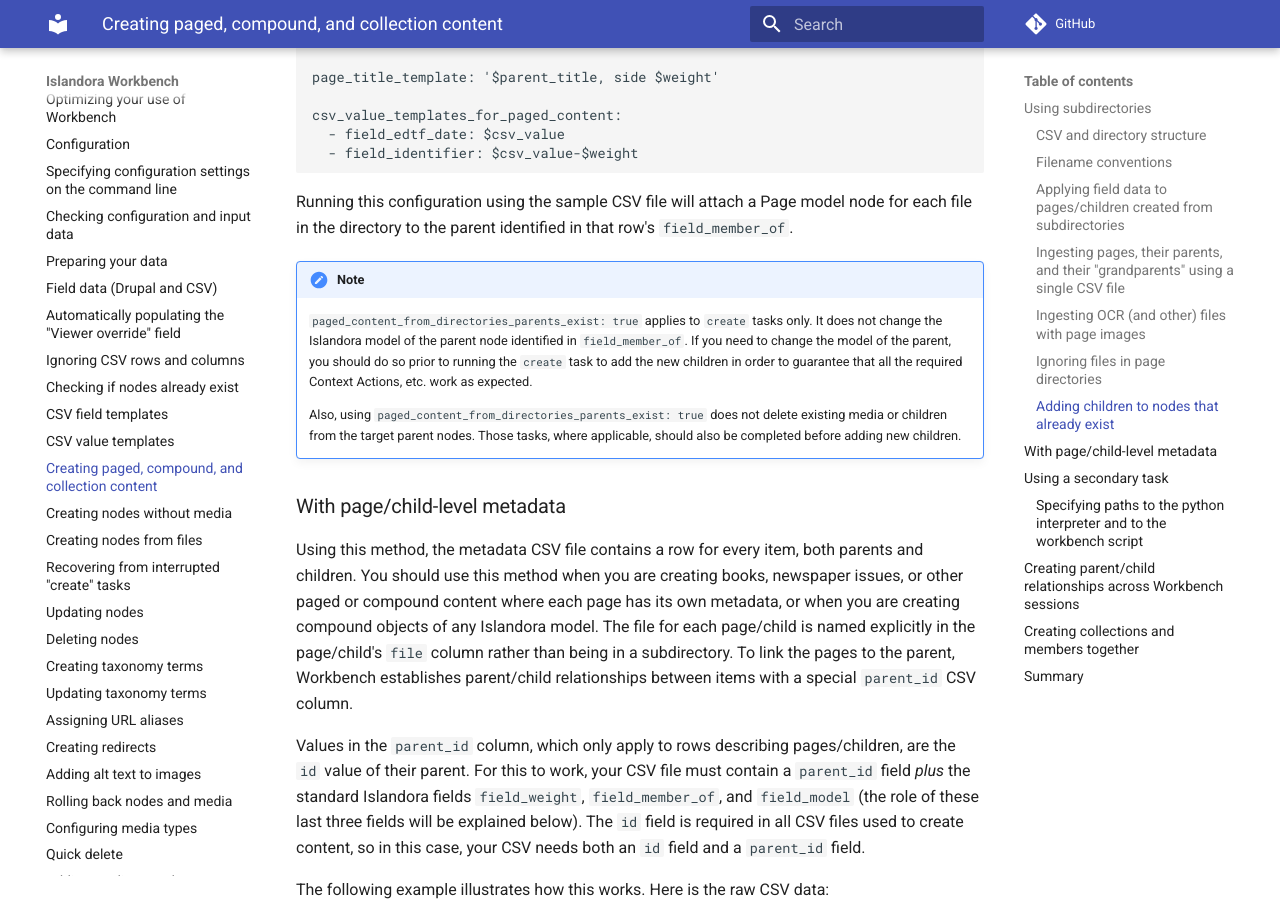
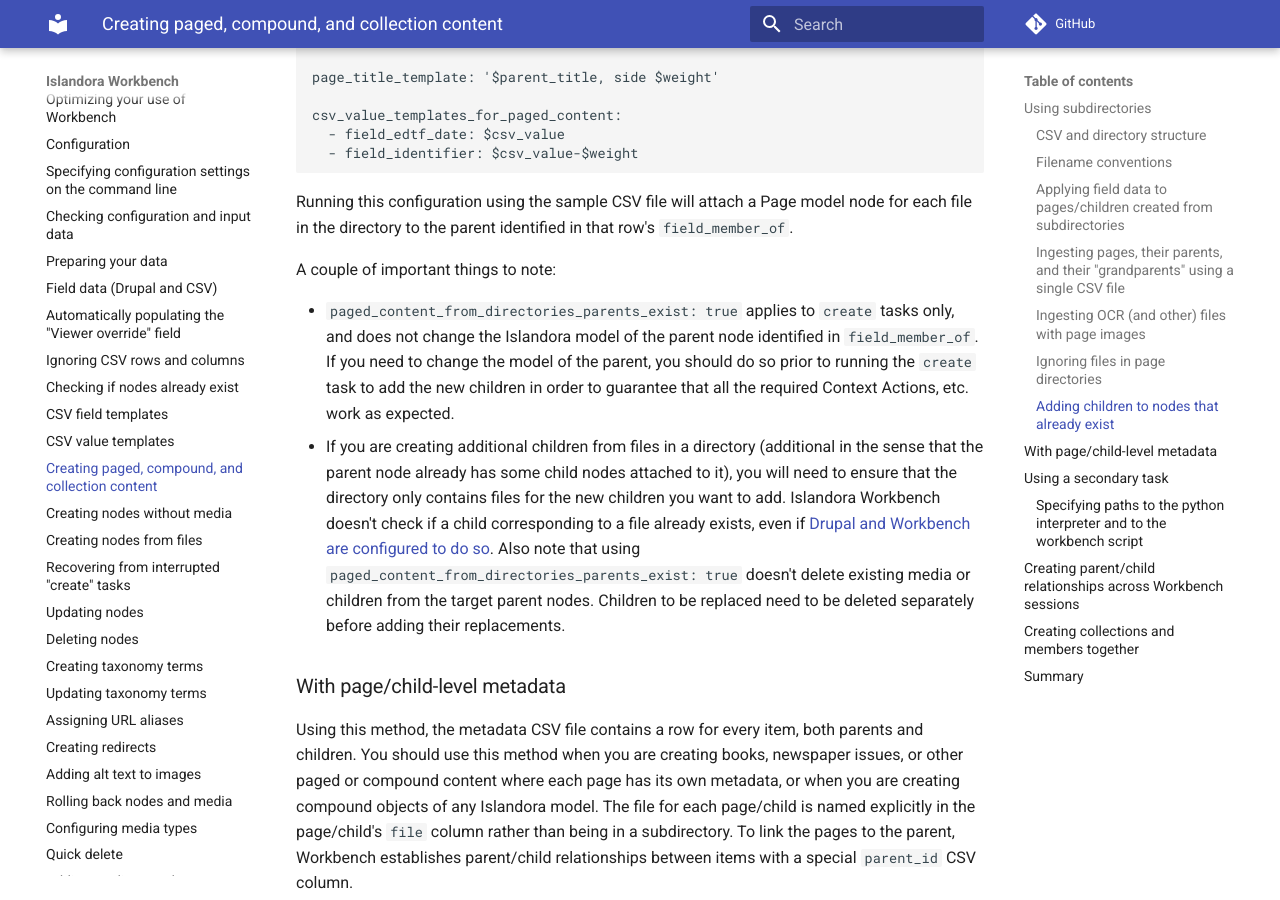
Before and after one commit to mjordan/islandora_workbench_docs, an MkDocs documentation site: the page built from docs/paged_and_compound.md, in a window 1280 px wide and 900 px high, scrolled down 9569 px. Built offline with MkDocs 1.6.1 and Material for MkDocs 9.7.7, drawn with Linux system fonts in a browser that asks for light colours; comment, search, counter and statistics services are not loaded.

Commit message:
Some more cleanups and edits.

```diff
--- a/docs/paged_and_compound.md
+++ b/docs/paged_and_compound.md
@@ -274,10 +274,11 @@
 
 Running this configuration using the sample CSV file will attach a Page model node for each file in the directory to the parent identified in that row's `field_member_of`.
 
-!!! note
-    `paged_content_from_directories_parents_exist: true` applies to `create` tasks only. It does not change the Islandora model of the parent node identified in `field_member_of`. If you need to change the model of the parent, you should do so prior to running the `create` task to add the new children in order to guarantee that all the required Context Actions, etc. work as expected.
+A couple of important things to note:
 
-    Also, using `paged_content_from_directories_parents_exist: true` does not delete existing media or children from the target parent nodes. Those tasks, where applicable, should also be completed before adding new children.
+* `paged_content_from_directories_parents_exist: true` applies to `create` tasks only, and does not change the Islandora model of the parent node identified in `field_member_of`. If you need to change the model of the parent, you should do so prior to running the `create` task to add the new children in order to guarantee that all the required Context Actions, etc. work as expected.
+* If you are creating additional children from files in a directory (additional in the sense that the parent node already has some child nodes attached to it), you will need to ensure that the directory only contains files for the new children you want to add. Islandora Workbench doesn't check if a child corresponding to a file already exists, even if [Drupal and Workbench are configured to do so](https://mjordan.github.io/islandora_workbench_docs/checking_if_nodes_exist/). Also note that using `paged_content_from_directories_parents_exist: true` doesn't delete existing media or children from the target parent nodes. Children to be replaced need to be deleted separately before adding their replacements.
+
 
 ### With page/child-level metadata
 
```
